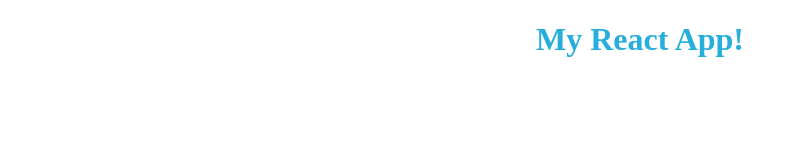
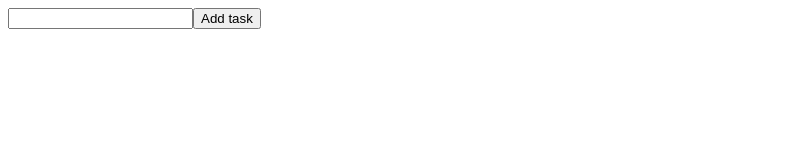
Before and after one commit to olga97o/todoList, a React app: page / in a window 1280 px wide. Shown: the whole page, without its empty margins (0-796 px from the left). Built offline with nearby package versions, Linux system fonts and the light colour scheme.

Commit message:
add addTask

```diff
--- a/src/components/App.js
+++ /dev/null
@@ -1,15 +0,0 @@
-import React, { Component } from "react";
-
-import '../styles/App.css';
-
-class App extends Component {
-    render() {
-        return (
-            <div>
-                <h1>My React App!</h1>
-            </div>
-        );
-    }
-}
-
-export default App;
--- /dev/null
+++ b/src/components/AppInput.js
@@ -0,0 +1,60 @@
+import React, {Component} from 'react';
+import AppList from './AppList'
+
+class AppInput extends Component {
+    constructor(props) {
+        super(props);
+        this.state = {items: [], text: ''};
+        this.handleChange = this.handleChange.bind(this);
+        this.handleSubmit = this.handleSubmit.bind(this);
+    }
+
+    handleChange(e) {
+        this.setState({text: e.target.value});
+    }
+
+    handleSubmit(e) {
+
+        e.preventDefault();
+        if (!this.state.text.length) {
+            return;
+        }
+
+        const newItem = {
+            title: this.state.text,
+            id: Date.now()
+        };
+
+        this.setState(state => ({
+            items: [...state.items, newItem],
+            text: ''
+        }));
+    }
+
+    render() {
+        return (
+            <div>
+                <form
+                    className='addTask'>
+                    <input
+                        type='text'
+                        required
+                        onChange={this.handleChange}
+                        value={this.state.text}
+                    />
+                    <button
+                        onClick={this.handleSubmit}
+                        className='addTaskButton'>Add task
+                    </button>
+
+                </form>
+
+                <AppList items={this.state.items}/>
+            </div>
+
+        );
+    }
+
+}
+
+export default AppInput;
--- /dev/null
+++ b/src/components/AppList.js
@@ -0,0 +1,34 @@
+import React, { Component } from 'react';
+
+class AppList extends Component {
+    constructor(props) {
+        super(props);
+
+        this.addActiveClass= this.addActiveClass.bind(this);
+        this.state = {
+            isActive: false
+        }
+    }
+
+    addActiveClass() {
+        this.setState({
+            isActive: true
+        })
+    }
+
+    render() {
+        return (
+            <ul className='tasks'>
+                {this.props.items.map(item => (
+                    <li key={item.id}>
+                        {item.title}
+                        <button>Check</button>
+                        <button>Delete</button>
+                    </li>
+                ))
+                }
+            </ul>
+        );
+    }
+}
+export default AppList;
--- a/src/index.html
+++ b/src/index.html
@@ -9,9 +9,9 @@
 </head>
 
 <body>
-    <div id="root">
+<div id="wrapper" class="container">
 
-    </div>
+</div>
 </body>
 
 </html>
--- a/src/index.js
+++ b/src/index.js
@@ -1,5 +1,5 @@
 import React from "react";
 import ReactDOM from "react-dom";
-import App from "./components/App.js";
+import AppInput from "./components/AppInput.js";
 
-ReactDOM.render(<App />, document.getElementById("root"));
+ReactDOM.render(<AppInput />, document.getElementById("wrapper"));
```
Also changed, not shown: 1 other file.
